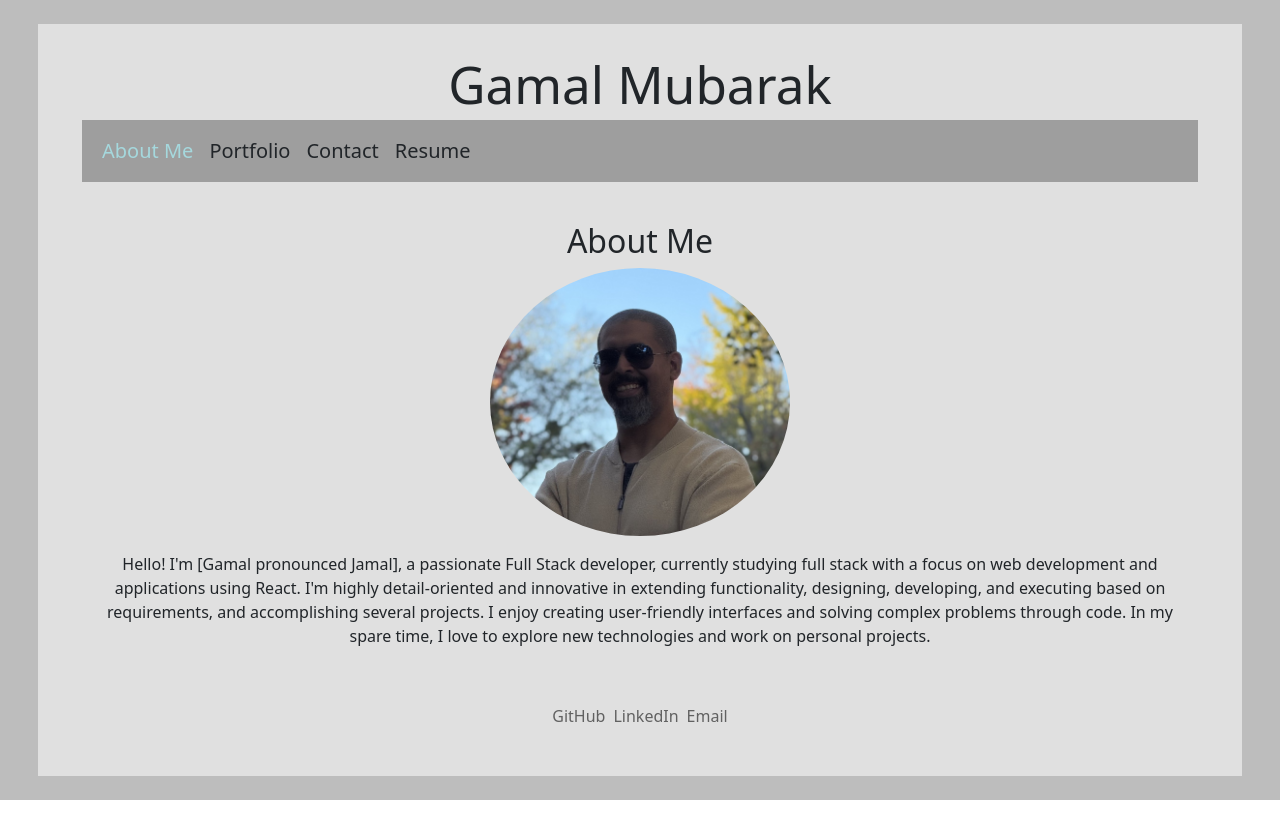
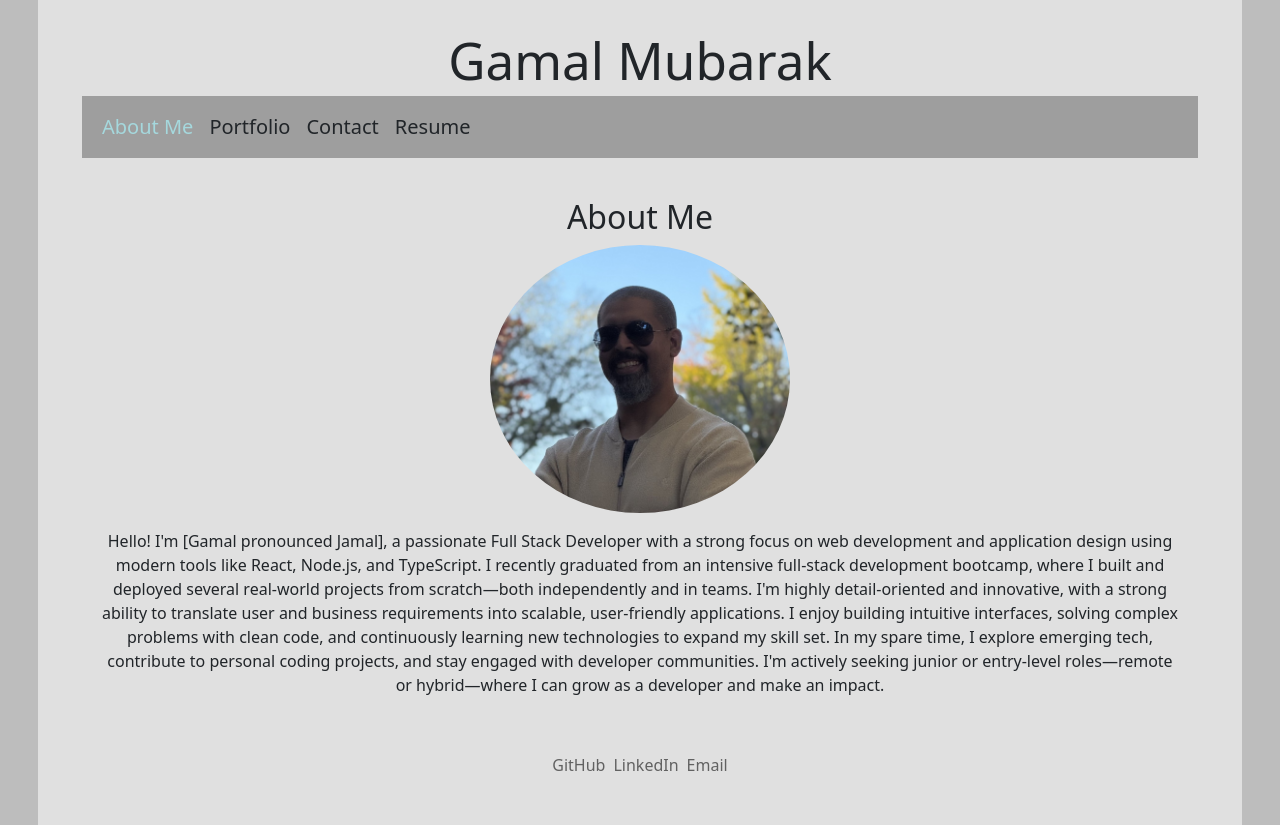
Before and after one commit to gamalmubarak/Gamal_portfolio, a React (Vite) app: page / in a window 1280 px wide. Before the commit the page ends 800 px from the top, so only its background shows below. Built offline with nearby package versions, Linux system fonts and the light colour scheme.

Commit message:
aboutme updated

```diff
--- a/src/pages/AboutMe.jsx
+++ b/src/pages/AboutMe.jsx
@@ -11,7 +11,12 @@ const AboutMe = () => {
         style={{ width: '100%', maxWidth: '300px' }} // updated styling
       />
       <p>
-        Hello! I'm [Gamal pronounced Jamal], a passionate Full Stack developer, currently studying full stack with a focus on web development and applications using React. I'm highly detail-oriented and innovative in extending functionality, designing, developing, and executing based on requirements, and accomplishing several projects. I enjoy creating user-friendly interfaces and solving complex problems through code. In my spare time, I love to explore new technologies and work on personal projects.
+        Hello! I'm [Gamal pronounced Jamal], a passionate Full Stack Developer with a strong focus on web development and application design using modern tools like React, Node.js, and TypeScript. I recently graduated from an intensive full-stack development bootcamp, where I built and deployed several real-world projects from scratch—both independently and in teams.
+
+I'm highly detail-oriented and innovative, with a strong ability to translate user and business requirements into scalable, user-friendly applications. I enjoy building intuitive interfaces, solving complex problems with clean code, and continuously learning new technologies to expand my skill set.
+
+In my spare time, I explore emerging tech, contribute to personal coding projects, and stay engaged with developer communities. I'm actively seeking junior or entry-level roles—remote or hybrid—where I can grow as a developer and make an impact.
+
       </p>
     </section>
   );
```
